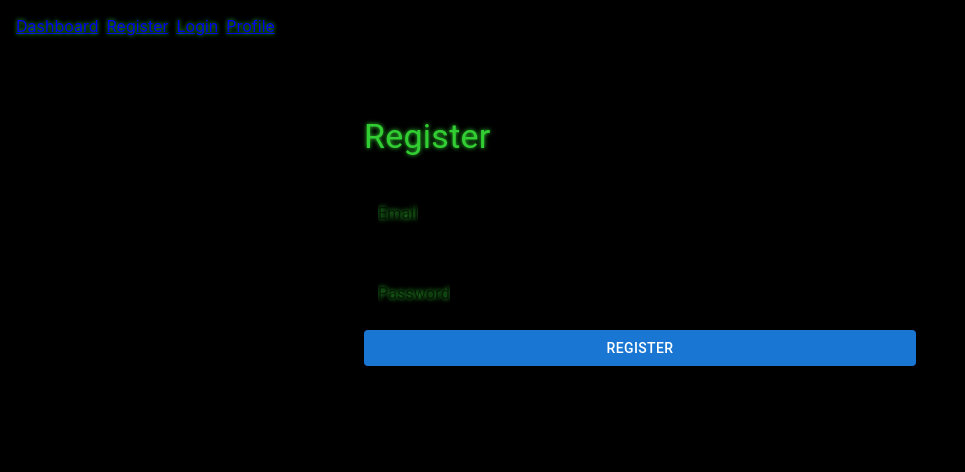
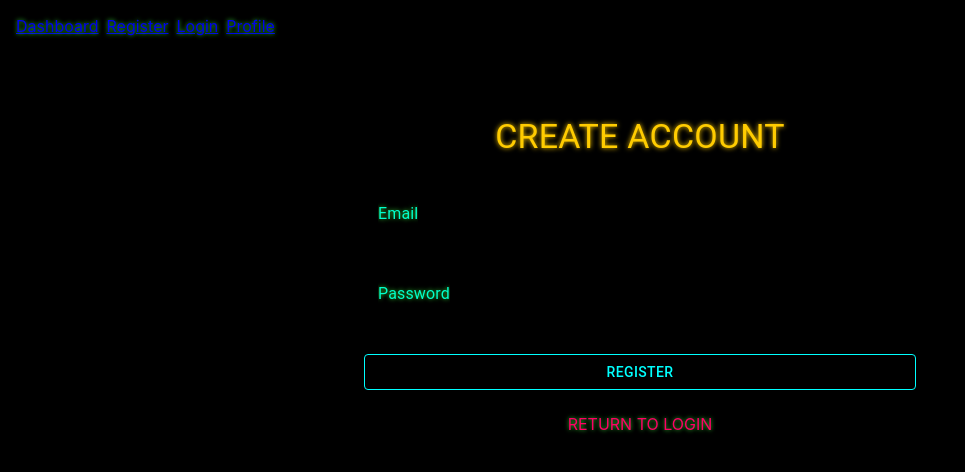
Before and after one commit to LPerez21/SPACE-BOATS, a React (Create React App) app in the folder client/: page /register in a window 1280 px wide. Shown: the top 472 px of the page, without its empty margins (0-965 px from the left). Built offline with nearby package versions, Linux system fonts and the light colour scheme; the HTML template or start-up script is replaced by a standard one.

Commit message:
Updated RegisterPage.js

```diff
--- a/client/src/pages/RegisterPage.js
+++ b/client/src/pages/RegisterPage.js
@@ -1,7 +1,6 @@
-// client/src/pages/RegisterPage.js
-
 import React, { useState } from 'react';
-import { TextField, Button, Container, Typography, Box } from '@mui/material';
+import { TextField, Button, Container, Typography, Box, Link } from '@mui/material';
+import { useNavigate } from 'react-router-dom';
 
 const RegisterPage = () => {
   const [formData, setFormData] = useState({
@@ -9,8 +8,10 @@ const RegisterPage = () => {
     password: ''
   });
 
+  const navigate = useNavigate();
+
   const handleChange = (e) => {
-    setFormData({...formData, [e.target.name]: e.target.value });
+    setFormData({ ...formData, [e.target.name]: e.target.value });
   };
 
   const handleSubmit = async (e) => {
@@ -24,19 +25,24 @@ const RegisterPage = () => {
         body: JSON.stringify(formData),
       });
 
-      const data = await response.json();
-      console.log("Signup response:", data);
+      if (response.ok) {
+        alert("Registration successful! Please log in.");
+        navigate('/login');
+      } else {
+        const errorData = await response.json();
+        alert(`Registration failed: ${errorData.detail || 'Unknown error'}`);
+      }
     } catch (err) {
       console.error('Registration failed:', err);
+      alert("Server error during registration.");
     }
   };
 
-
   return (
     <Container maxWidth="sm">
-      <Box sx={{ mt: 8 }}>
-        <Typography variant="h4" gutterBottom>
-          Register
+      <Box sx={{ mt: 8, textAlign: 'center' }}>
+        <Typography variant="h4" gutterBottom sx={{ fontFamily: 'Press Start 2P', color: '#ffcc00', textShadow: '0 0 5px #ffcc00' }}>
+          CREATE ACCOUNT
         </Typography>
         <form onSubmit={handleSubmit}>
           <TextField
@@ -47,6 +53,8 @@ const RegisterPage = () => {
             value={formData.email}
             onChange={handleChange}
             margin="normal"
+            InputProps={{ style: { fontFamily: 'Press Start 2P', color: '#00ffcc' } }}
+            InputLabelProps={{ style: { fontFamily: 'Press Start 2P', color: '#00ffcc' } }}
           />
           <TextField
             fullWidth
@@ -56,11 +64,17 @@ const RegisterPage = () => {
             value={formData.password}
             onChange={handleChange}
             margin="normal"
+            InputProps={{ style: { fontFamily: 'Press Start 2P', color: '#00ffcc' } }}
+            InputLabelProps={{ style: { fontFamily: 'Press Start 2P', color: '#00ffcc' } }}
           />
-          <Button type="submit" variant="contained" color="primary" fullWidth>
-            Register
+          <Button type="submit" variant="outlined" fullWidth sx={{ mt: 3, fontFamily: 'Press Start 2P', color: 'cyan', borderColor: 'cyan' }}>
+            REGISTER
           </Button>
         </form>
+
+        <Link href="/login" underline="hover" sx={{ display: 'block', mt: 3, fontFamily: 'Press Start 2P', color: '#ff0066' }}>
+          RETURN TO LOGIN
+        </Link>
       </Box>
     </Container>
   );
```
